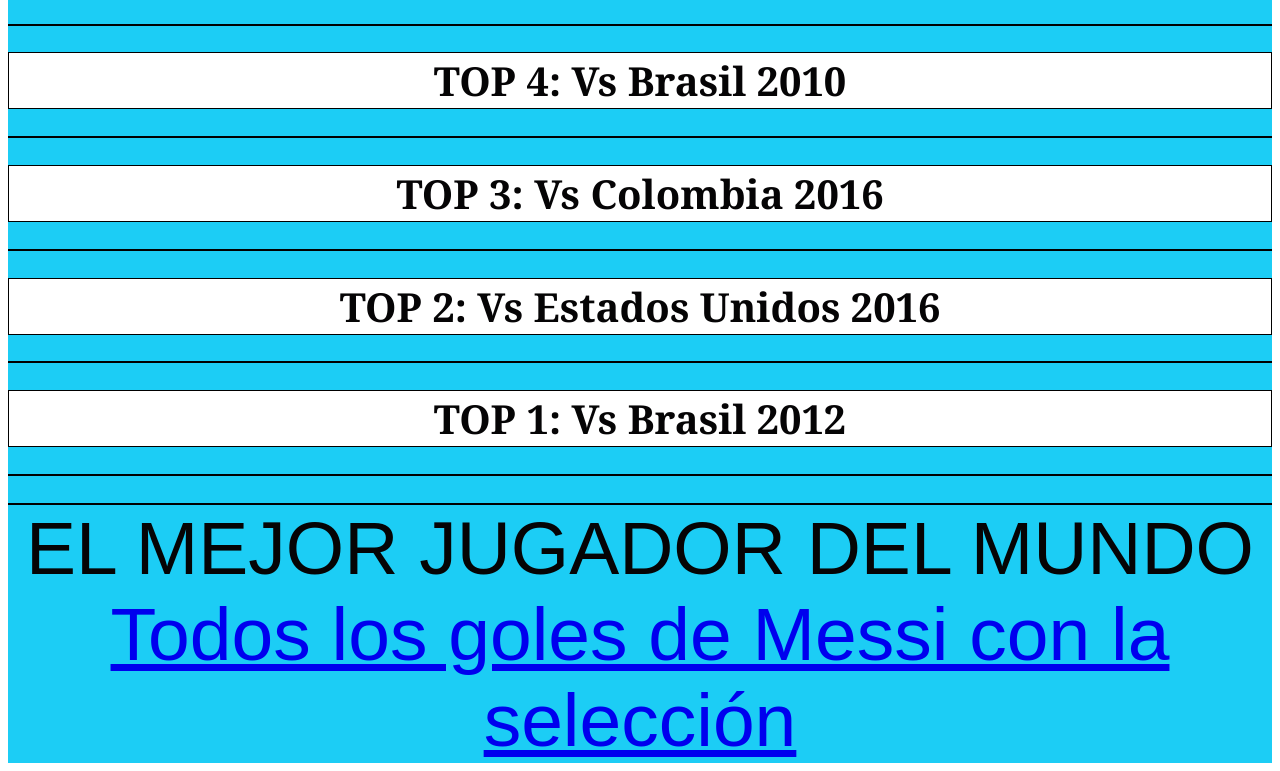
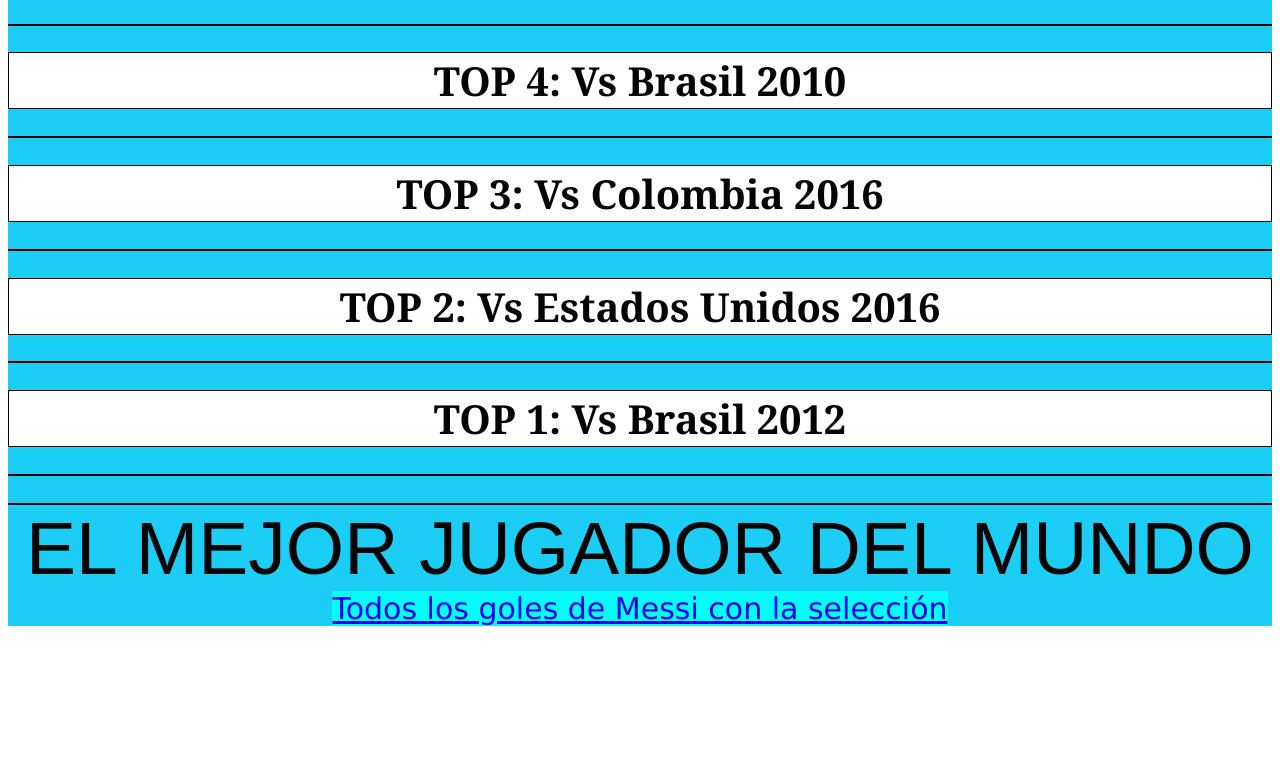
Before and after one commit to ManuLenes/ANASHEI, a plain HTML site: page index.html in a window 1280 px wide. Shown: the part 1220-1991 px from the top of the page. After the commit the page ends 1854 px from the top, so only its background shows below. Drawn offline with Linux system fonts and the light colour scheme.

Commit message:
Add files via upload

```diff
--- a/Nashee.css
+++ b/Nashee.css
@@ -20,3 +20,9 @@
   font-size: 40px;
   font-family: Georgia, 'Times New Roman', Times, serif;
 }
+a
+{
+  font-size: 30px;
+  font-family: Verdana, Geneva, Tahoma, sans-serif;
+  background-color: cyan;
+}
```
